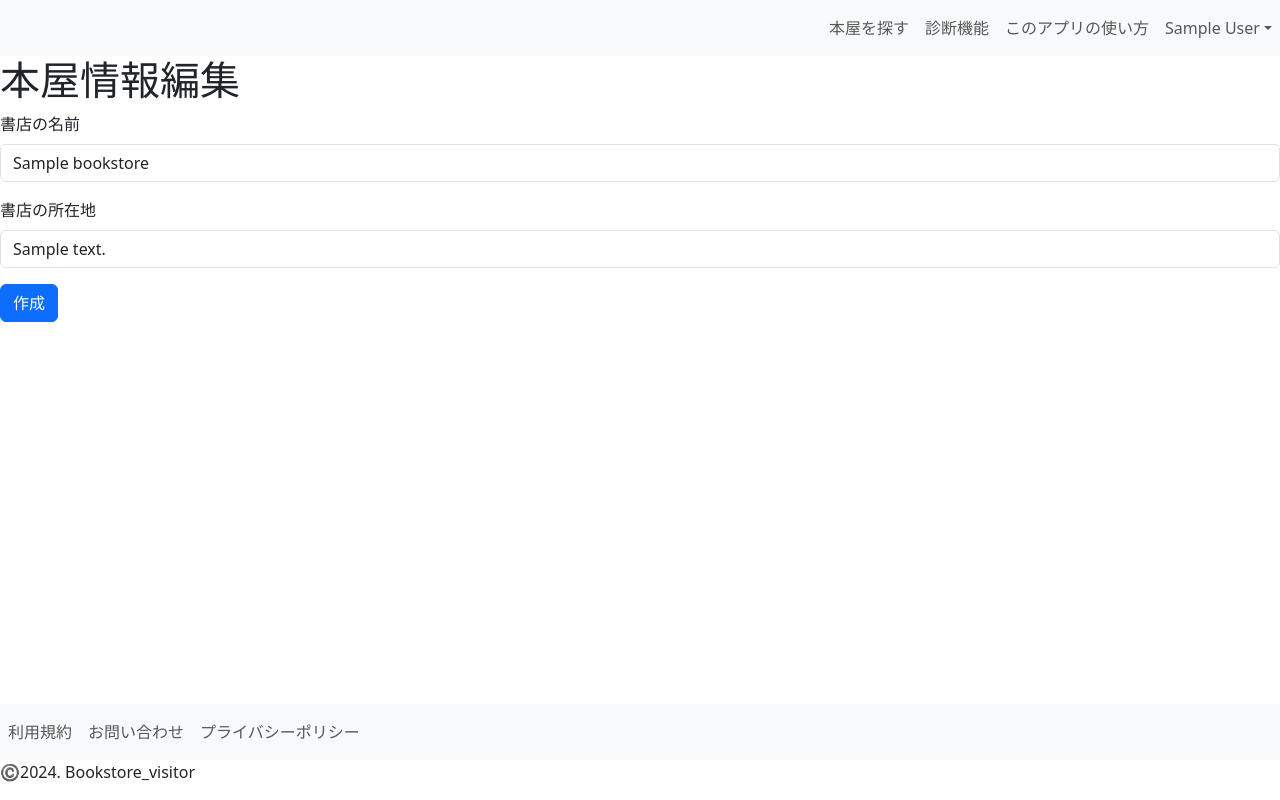
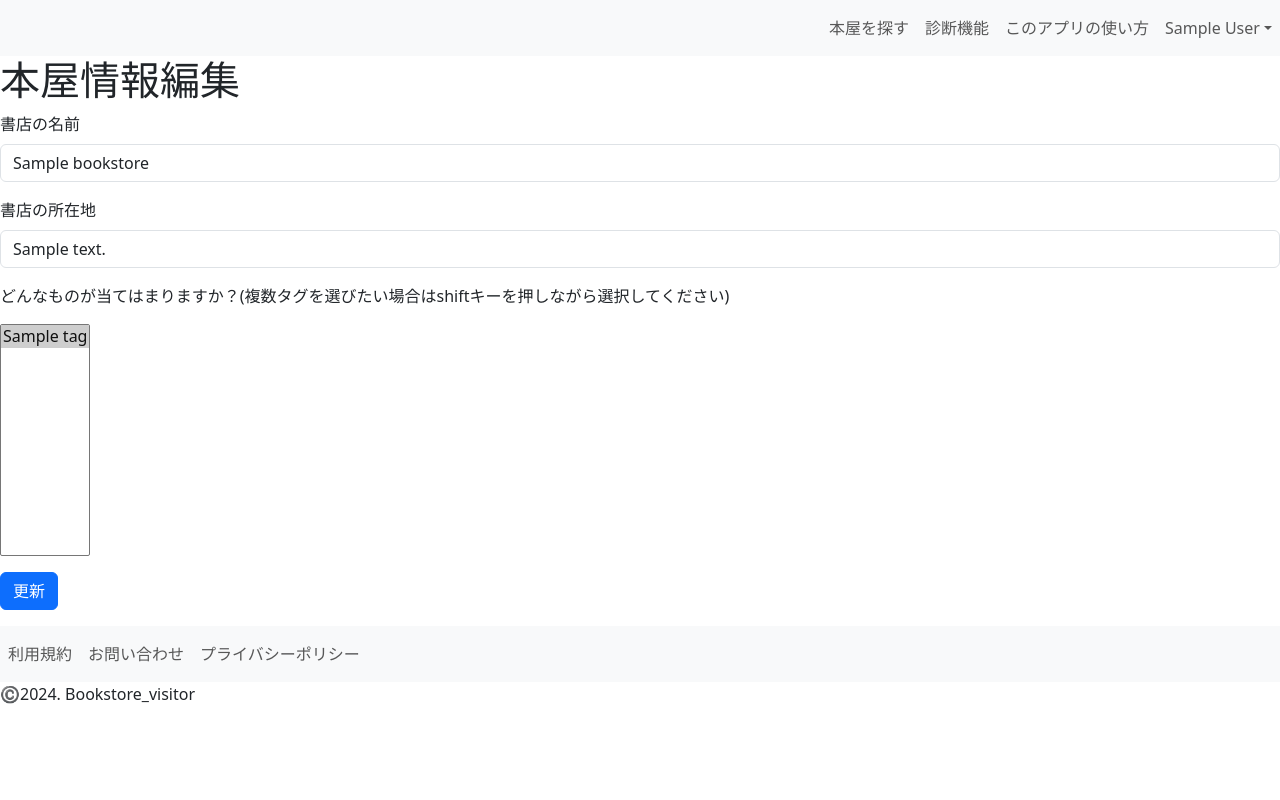
Before and after one commit to KentoBF5587/bookstore_visitor, a Rails app: page /bookstores/1/edit in a window 1280 px wide. Run offline with Rails 7, Linux system fonts and the light colour scheme; a user stored in the database is signed in; tables that the repository leaves empty hold one stand-in row (values such as "Sample post"); style sheets or scripts are compiled from the project's sources; parts of the project's set-up code (start-up, migrations or seed data) failed here and were passed over; some libraries are stand-ins or nearby versions.

Commit message:
書店情報に紐付けるタグを表示できるようにしました

```diff
--- a/app/controllers/bookstores_controller.rb
+++ b/app/controllers/bookstores_controller.rb
@@ -6,9 +6,15 @@ class BookstoresController < ApplicationController
     @bookstores = Bookstore.includes(:user).order(created_at: :desc)
   end
 
+  def show
+    @bookstore = Bookstore.find(params[:id])
+  end
+
   def new
     @bookstore = Bookstore.new
   end
+
+  def edit; end
 
   def create
     @bookstore = current_user.bookstores.build(bookstore_params)
@@ -19,12 +25,6 @@ class BookstoresController < ApplicationController
       render :new, status: :unprocessable_entity
     end
   end
-
-  def show
-    @bookstore = Bookstore.find(params[:id])
-  end
-
-  def edit; end
 
   def update
     if @bookstore.update(bookstore_params)
@@ -43,7 +43,7 @@ class BookstoresController < ApplicationController
   private
 
   def bookstore_params
-    params.require(:bookstore).permit(:name, :address)
+    params.require(:bookstore).permit(:name, :address, tag_ids: [])
   end
 
   def set_bookstore
--- a/app/models/bookstore.rb
+++ b/app/models/bookstore.rb
@@ -3,4 +3,6 @@ class Bookstore < ApplicationRecord
   validates :address, presence: true, length: { maximum: 255 }
 
   belongs_to :user
+  has_many :tag_relations, dependent: :destroy
+  has_many :tags, through: :tag_relations
 end
--- /dev/null
+++ b/app/models/tag.rb
@@ -0,0 +1,6 @@
+class Tag < ApplicationRecord
+  has_many :tag_relations, dependent: :destroy
+  has_many :bookstores, through: :tag_relations
+
+  validates :name, presence: true, length: { maximum: 20 }
+end
--- /dev/null
+++ b/app/models/tag_relation.rb
@@ -0,0 +1,4 @@
+class TagRelation < ApplicationRecord
+  belongs_to :tag
+  belongs_to :bookstore
+end
--- a/app/views/bookstores/_bookstore.html.erb
+++ b/app/views/bookstores/_bookstore.html.erb
@@ -1,3 +1,5 @@
+<div class="col-sm-12 col-lg-4 mb-3">
+  <div id="bookstore-id-<%= bookstore.id %>">
     <div class="card">
       <div class="card-header">
         書店情報No.<%= bookstore.id %>
@@ -8,3 +10,5 @@
         <%= link_to t('bookstores.index.to_show_bookstore'), bookstore_path(bookstore) , class: "btn btn-primary"%>
       </div>
     </div>
+  </div>
+</div>
--- a/app/views/bookstores/_form.html.erb
+++ b/app/views/bookstores/_form.html.erb
@@ -8,6 +8,10 @@
       <%= f.label :address, class: "form-label" %>
       <%= f.text_field :address, class: "form-control" %>
     </div>
+    <div class="mb-3">
+      <p>どんなものが当てはまりますか？(複数タグを選びたい場合はshiftキーを押しながら選択してください)</p>
+      <%= f.collection_select :tag_ids, Tag.all, :id, :name, {}, { multiple: true, size: 10, name: "bookstore[tag_ids][]" } %>
+    </div>
 
-    <%= f.submit "作成", class: "btn btn-primary" %>
+    <%= f.submit nil, class: "btn btn-primary" %>
     <% end %>
--- a/app/views/bookstores/index.html.erb
+++ b/app/views/bookstores/index.html.erb
@@ -1,5 +1,5 @@
 <h1><%= t('.title') %></h1>
-
+  <div class="row">
     <% if @bookstores.present? %>
       <%= render @bookstores %>
     <% else %>
@@ -7,3 +7,5 @@
     <% end %>
     <div class="text-center">
       <%= link_to t('.to_create_bookstore'), new_bookstore_path %>
+    </div>
+  </div>
--- a/app/views/layouts/application.html.erb
+++ b/app/views/layouts/application.html.erb
@@ -1,4 +1,3 @@
-<!DOCTYPE html>
 <html>
   <head>
     <title>BookstoreVisitor</title>
--- a/app/views/shared/_footer.html.erb
+++ b/app/views/shared/_footer.html.erb
@@ -1,4 +1,4 @@
-<footer class="fixed-bottom">
+<footer>
 <nav class="navbar navbar-expand-lg navigation navbar-light bg-light">
 
 <div class="collapse navbar-collapse">
--- a/config/locales/views/ja.yml
+++ b/config/locales/views/ja.yml
@@ -31,7 +31,7 @@ ja:
       success: ログアウトしました
   bookstores:
     index:
-      title: 本屋情報一覧
+      title: このアプリに登録された本屋
       to_create_bookstore: 新しく本屋情報を追加する
       to_show_bookstore: 本屋詳細ページへ
     new:
```
Also changed, not shown: app/views/bookstores/show.html.erb (+11 -4 lines), db/migrate/20240518070110_create_tags.rb (added, +10 -0 lines), db/migrate/20240518075745_create_tag_relations.rb (added, +11 -0 lines), db/schema.rb. Lines whose indentation alone changed are shown as unchanged.
